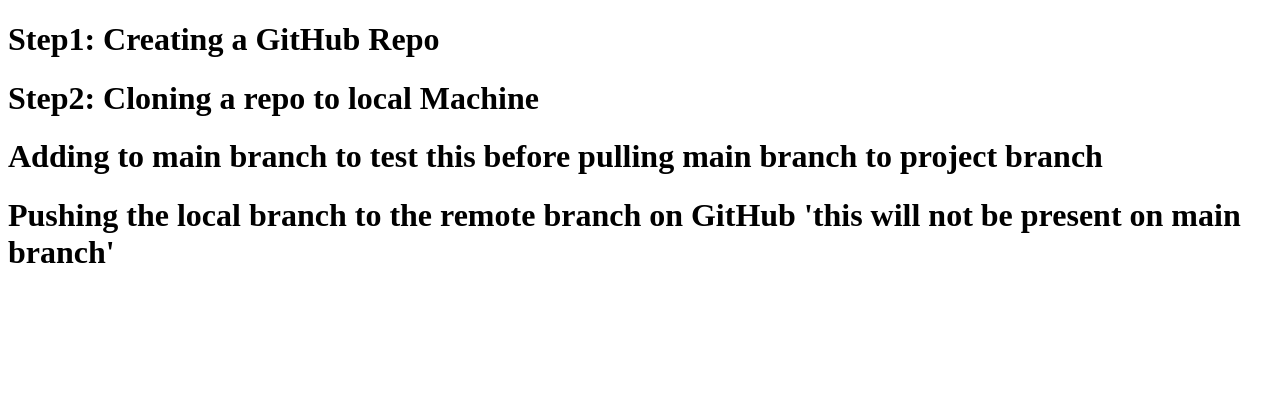
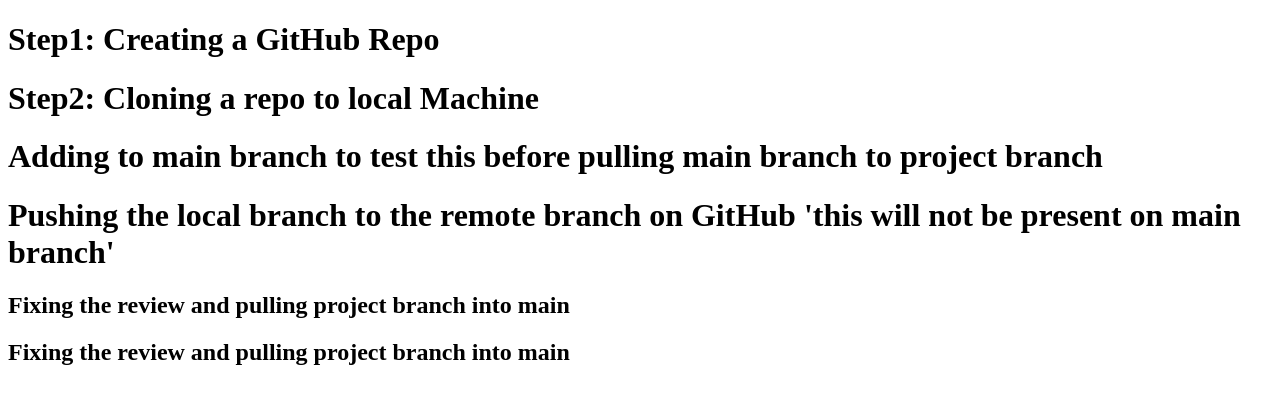
Before and after one commit to jdhova/115-project-1, a plain HTML site: page index.html in a window 1280 px wide. Drawn offline with Linux system fonts and the light colour scheme.

Commit message:
fixing review and pulling project branch to main

```diff
--- a/index.html
+++ b/index.html
@@ -11,5 +11,8 @@
     <h1>Step2: Cloning a repo to local Machine</h1>
     <h1>Adding to main branch to test this before pulling main branch to project branch</h1>
     <h1>Pushing the local <project-branch> branch to the remote <project-branch> branch on GitHub 'this will not be present on main branch'</h1>
+
+        <h2>Fixing the review and pulling project branch into main</h2>
+        <h2>Fixing the review and pulling project branch into main</h2>
 </body>
 </html>
```
